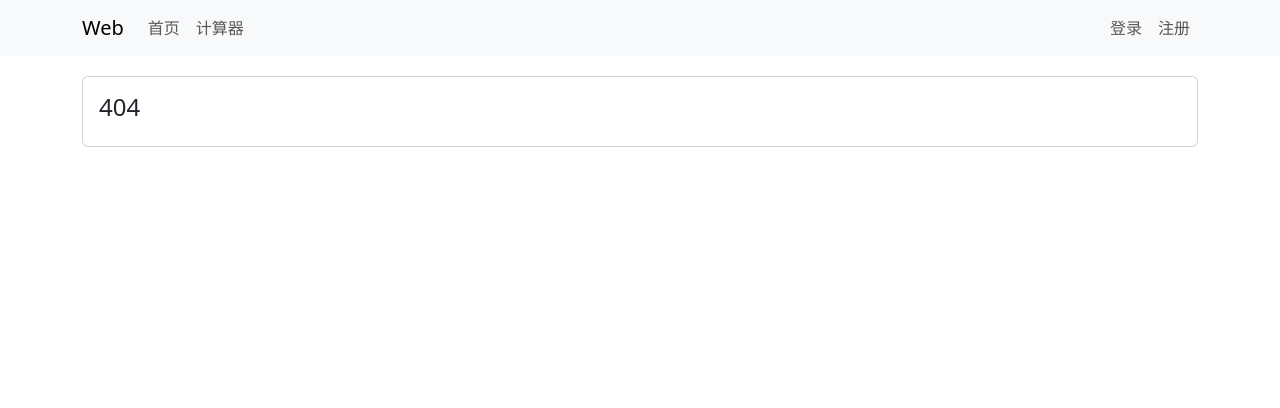
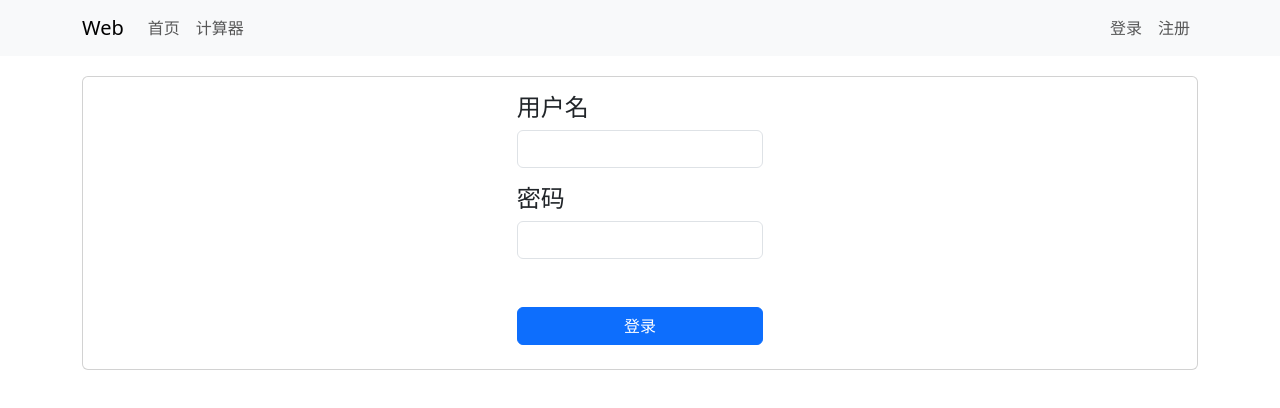
Before and after one commit to jmxwzy/calculator-app, a React (Create React App) app: page /calculator/login in a window 1280 px wide. Before the commit this address led to /404. Shown: the top 408 px of the page. Built offline with nearby package versions, Linux system fonts and the light colour scheme.

Commit message:
登录功能

```diff
--- a/package.json
+++ b/package.json
@@ -8,6 +8,7 @@
     "@testing-library/react": "^13.4.0",
     "@testing-library/user-event": "^13.5.0",
     "bootstrap": "^5.3.0-alpha1",
+    "jquery": "^3.7.1",
     "react": "^18.3.1",
     "react-dom": "^18.3.1",
     "react-redux": "^9.1.2",
--- a/src/component/app.jsx
+++ b/src/component/app.jsx
@@ -15,13 +15,13 @@ class App extends Component {
                 <Navbar></Navbar>
                 <div className='container'>
                     <Routes>
-                        <Route path='/' element={<Home></Home>}></Route>
-                        <Route path='/home' element={<Home></Home>}></Route>
-                        <Route path='/calculator' element={<Calculator></Calculator>}></Route>
-                        <Route path='/login' element={<Login></Login>}></Route>
-                        <Route path='/register' element={<Register></Register>}></Route>
-                        <Route path='/404' element={<NotFound></NotFound>}></Route>
-                        <Route path='*' element={<Navigate replace to="/404"></Navigate>}></Route>
+                        <Route path='/calculator' element={<Home></Home>}></Route>
+                        <Route path='/calculator/home' element={<Home></Home>}></Route>
+                        <Route path='/calculator/calculator' element={<Calculator></Calculator>}></Route>
+                        <Route path='/calculator/login' element={<Login></Login>}></Route>
+                        <Route path='/calculator/register' element={<Register></Register>}></Route>
+                        <Route path='/calculator/404' element={<NotFound></NotFound>}></Route>
+                        <Route path='/calculator/*' element={<Navigate replace to="/404"></Navigate>}></Route>
                     </Routes>
                 </div>
             </React.Fragment>
--- a/src/component/content/login.jsx
+++ b/src/component/content/login.jsx
@@ -1,13 +1,68 @@
 import React, { Component } from 'react';
 import Base from './base';
+import $ from 'jquery';
 
 class Login extends Component {
-    state = {  }
+    state = {
+        error_message: "",
+        username: "",
+        password: "",
+    };
+
+    handleClick = e => {
+        e.preventDefault();
+        // console.log(this.state);
+        if (this.state.username === "") {
+            this.setState({error_message: "用户名不能为空"});
+        } else if (this.state.password === "") {
+            this.setState({error_message: "密码不能为空"});
+        } else {
+            $.ajax({
+                url: "https://app165.acapp.acwing.com.cn/calculator/login/",
+                type: "get",
+                data: {
+                    username: this.state.username,
+                    password: this.state.password,
+                },
+                dataType: "json",
+                success: resp => {
+                    // console.log(resp);
+                    if (resp.result === "success") {
+                        window.location.href="/calculator/"
+                    } else {
+                        this.setState({error_message: resp.result});
+                    }
+                }
+            });
+        }
+    };
+
     render() {
         return (
             <React.Fragment>
                 <Base>
-                    登录
+                <div className="container">
+                    <div className="row justify-content-md-center">
+                        <div className="col col-sm-3">
+                            <form>
+                                <div className="mb-3">
+                                    <label htmlFor="username" className="form-label">用户名</label>
+                                    <input onChange={e => {this.setState({username: e.target.value})}} type="text" className="form-control" id="username" aria-describedby="emailHelp" />
+                                </div>
+                                <div className="mb-3">
+                                    <label htmlFor="password" className="form-label">密码</label>
+                                    <input onChange={e => {this.setState({password: e.target.value})}} type="password" className="form-control" id="exampleInputPassword1" />
+                                </div>
+                                <div style={{height: "2rem", color: "red"}}>
+                                    {this.state.error_message}
+                                </div>
+                                <button onClick={this.handleClick} type="submit" style={{width: "100%"}} className="btn btn-primary">登录</button>
+                            </form>
+                        </div>
+                    </div>
+                </div>
+
+
                 </Base>
             </React.Fragment>
         );
--- a/src/component/navbar.jsx
+++ b/src/component/navbar.jsx
@@ -9,25 +9,25 @@ class Navbar extends Component {
             <React.Fragment>
                 <nav className="navbar navbar-expand-lg bg-body-tertiary">
                     <div className="container">
-                        <Link className="navbar-brand" to="/">Web</Link>
+                        <Link className="navbar-brand" to="/calculator">Web</Link>
                         <button className="navbar-toggler" type="button" data-bs-toggle="collapse" data-bs-target="#navbarText" aria-controls="navbarText" aria-expanded="false" aria-label="Toggle navigation">
                             <span className="navbar-toggler-icon"></span>
                         </button>
                         <div className="collapse navbar-collapse" id="navbarText">
                         <ul className="navbar-nav me-auto mb-2 mb-lg-0">
                             <li className="nav-item">
-                                <Link className="nav-link" to="/home">首页</Link>
+                                <Link className="nav-link" to="/calculator/home">首页</Link>
                             </li>
                             <li className="nav-item">
-                                <Link className="nav-link" to="/calculator">计算器</Link>
+                                <Link className="nav-link" to="/calculator/calculator">计算器</Link>
                             </li>
                         </ul>
                         <ul className="navbar-nav">
                             <li className="nav-item">
-                                <Link className="nav-link" to="/login">登录</Link>
+                                <Link className="nav-link" to="/calculator/login">登录</Link>
                             </li>
                             <li className="nav-item">
-                                <Link className="nav-link" to="/register">注册</Link>
+                                <Link className="nav-link" to="/calculator/register">注册</Link>
                             </li>
                         </ul>
                         </div>
```
Also changed, not shown: 1 other file (tests, documents, lock files or other folders).
